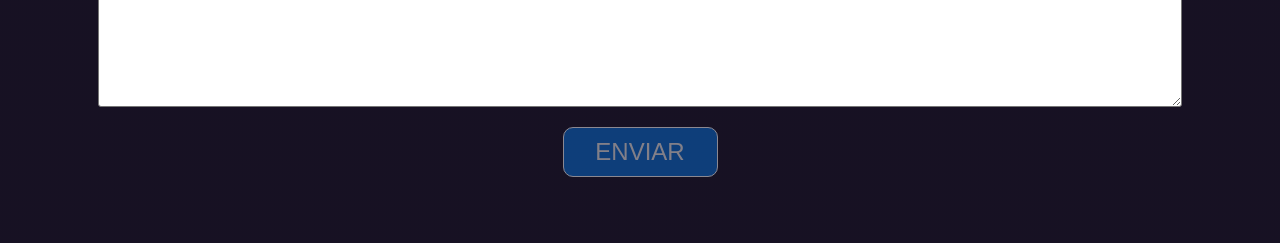
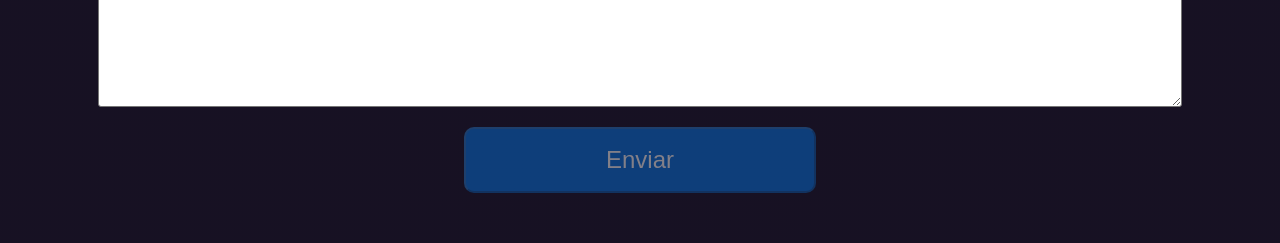
Before and after one commit to SouJunior/site-webapp, a Next.js app: page /faq in a window 1280 px wide. Shown: the part 2020-2263 px from the top of the page. Built offline with nearby package versions, Linux system fonts and the light colour scheme; a web font is replaced by a local one.

Commit message:
alteração dos botões

```diff
--- a/components/AboutUs/index.jsx
+++ b/components/AboutUs/index.jsx
@@ -106,7 +106,7 @@ export const SobreNos = () => {
             <Heading level={"h4"}>Wouerner Brandão</Heading>
             <Paragraph>CEO SouJunior</Paragraph>
             <Paragraph>
-              Wouerner Brandão é natural de Brasília, casado, pai do Erik,
+              Wouerner Brandão é natural de Brasília, casado, pai do Erik e do Gael,
               reside no Recanto das Emas e recentemente trabalhou em órgãos
               federais em Brasília.
             </Paragraph>
@@ -167,7 +167,7 @@ export const SobreNos = () => {
             <AccordionDetails>
               <Typography variant="p" className={styles.paragraph}>
                 <Paragraph>
-                  Depois de 5 - 6 anos de carreira já com uma boa bagagem de
+                  Depois de 6 anos de carreira já com uma boa bagagem de
                   conhecimentos, via que em alguns lugares que trabalhei tinham
                   estagiários. Mas estas empresas, geralmente não contratavam
                   juniores, e eu estava sempre envolvido com a complementação de
--- a/components/Apoiador/Apoiador.module.css
+++ b/components/Apoiador/Apoiador.module.css
@@ -59,18 +59,21 @@
 
 .button {
   display: flex;
-  width: 155px;
-  height: 50px;
+  width: 352px;
+  height: 66px;
   text-transform: uppercase;
   font-family: inherit;
   font-size: 24px;
   line-height: 18px;
   font-weight: 300;
   background: #046ad0;
-  border: 2px solid #ededed;
+  align-items: center;
+  justify-content: center;
+  border-radius: 10px;
   color: #ededed;
-  padding: 16px 32px;
+  padding: 24px 32px;
   margin: 2rem auto;
+  gap: 10px;
 }
 
 @media (max-width: 960px) {
--- a/components/Apoiador/index.jsx
+++ b/components/Apoiador/index.jsx
@@ -30,7 +30,7 @@ export const Apoiador = () => {
   const [confirmEmailTouched, setConfirmEmailTouched] = useState(false);
   const [confirmPhoneTouched, setConfirmPhoneTouched] = useState(false);
   const [showPopup, setShowPopup] = useState(false);
-  const imageUrl = "/assets/voluntario.png";
+  const imageUrl = "/assets/voluntario.png"; //imagem do popup
 
   function handleNameChange(event) {
     const newName = event.target.value;
--- a/components/Faq/Faq.module.css
+++ b/components/Faq/Faq.module.css
@@ -224,13 +224,13 @@
 
 .button {
   display: flex;
+  justify-content: center;
   align-items: center;
-  justify-content: center;
-  width: 155px;
-  height: 50px;
+  gap: 10px;
+  width: 352px;
+  height: 66px;
+  padding: 24px 32px;
   border-radius: 10px;
-  border: 1px solid #fff;
-  text-transform: uppercase;
   font-family: inherit;
   font-size: 24px;
   line-height: 18px;
--- a/components/FormOuvidoria/FormOuvidoria.module.css
+++ b/components/FormOuvidoria/FormOuvidoria.module.css
@@ -136,12 +136,11 @@
   display: flex;
   justify-content: center;
   align-items: center;
-  padding: 16px 32px;
   gap: 10px;
-  width: 155px;
-  height: 50px;
+  width: 352px;
+  height: 66px;
+  padding: 24px 32px;
   border-radius: 10px;
-  border: 1px solid #FFF;
   background: #046ad0;
   font-weight: 700;
   font-size: 24px;
--- a/components/Participation/Participation.module.css
+++ b/components/Participation/Participation.module.css
@@ -161,20 +161,21 @@
 
 .button {
   display: flex;
-  width: 155px;
-  height: 50px;
+  width: 352px;
+  height: 66px;
+  padding: 24px 32px;
+  justify-content: center;
+  align-items: center;
   border-radius: 10px;
-  border: 1px solid #fff;
   background: #046ad0;
   color: #fff;
   padding: 1rem 1.2rem;
   margin-left: 2.5rem;
   font-size: 1.6rem;
   flex-direction: row;
-  justify-content: center;
-  align-items: center;
   align-self: flex-end;
   transition: ease 0.15s;
+  font-size: 24px;
   /* width: 262px;
   height: 50px; */
   /* background-color: transparent;
```
